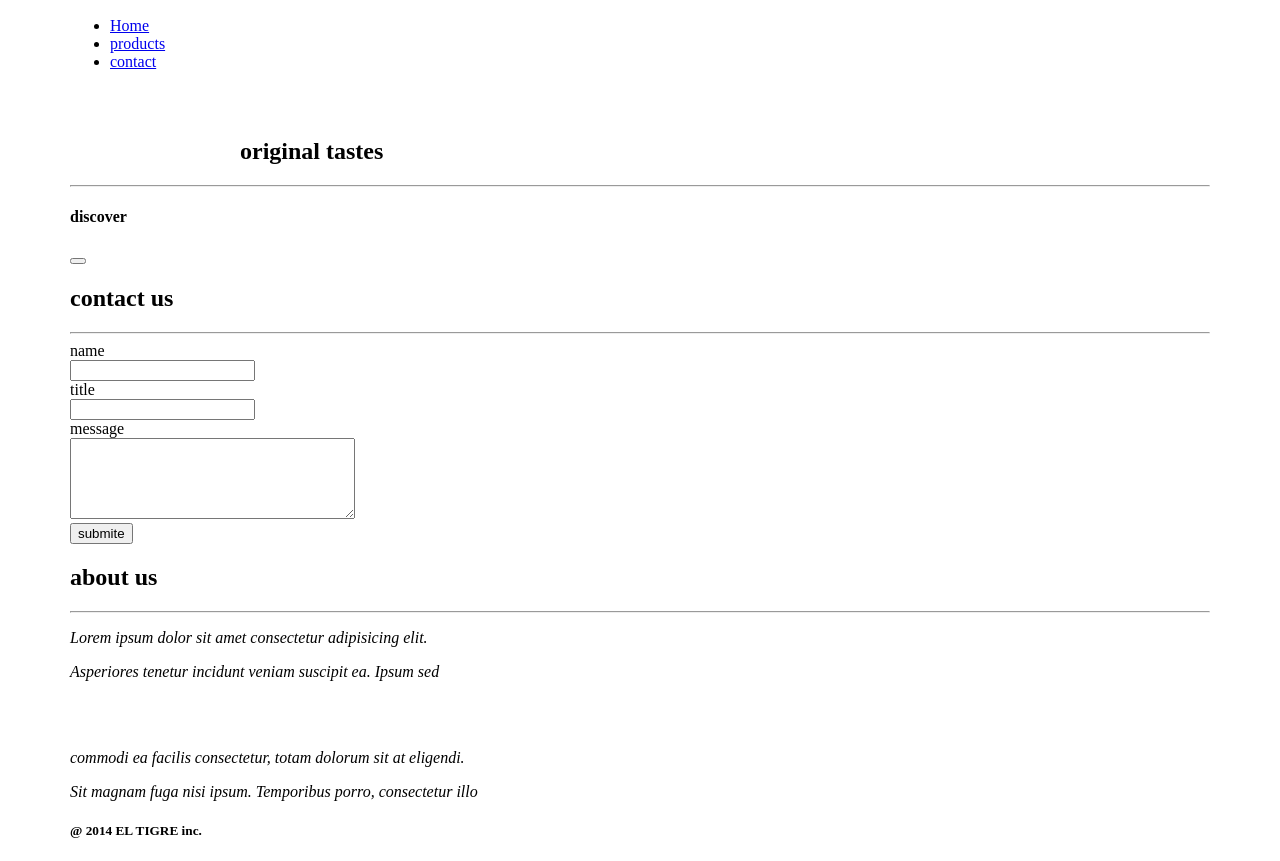
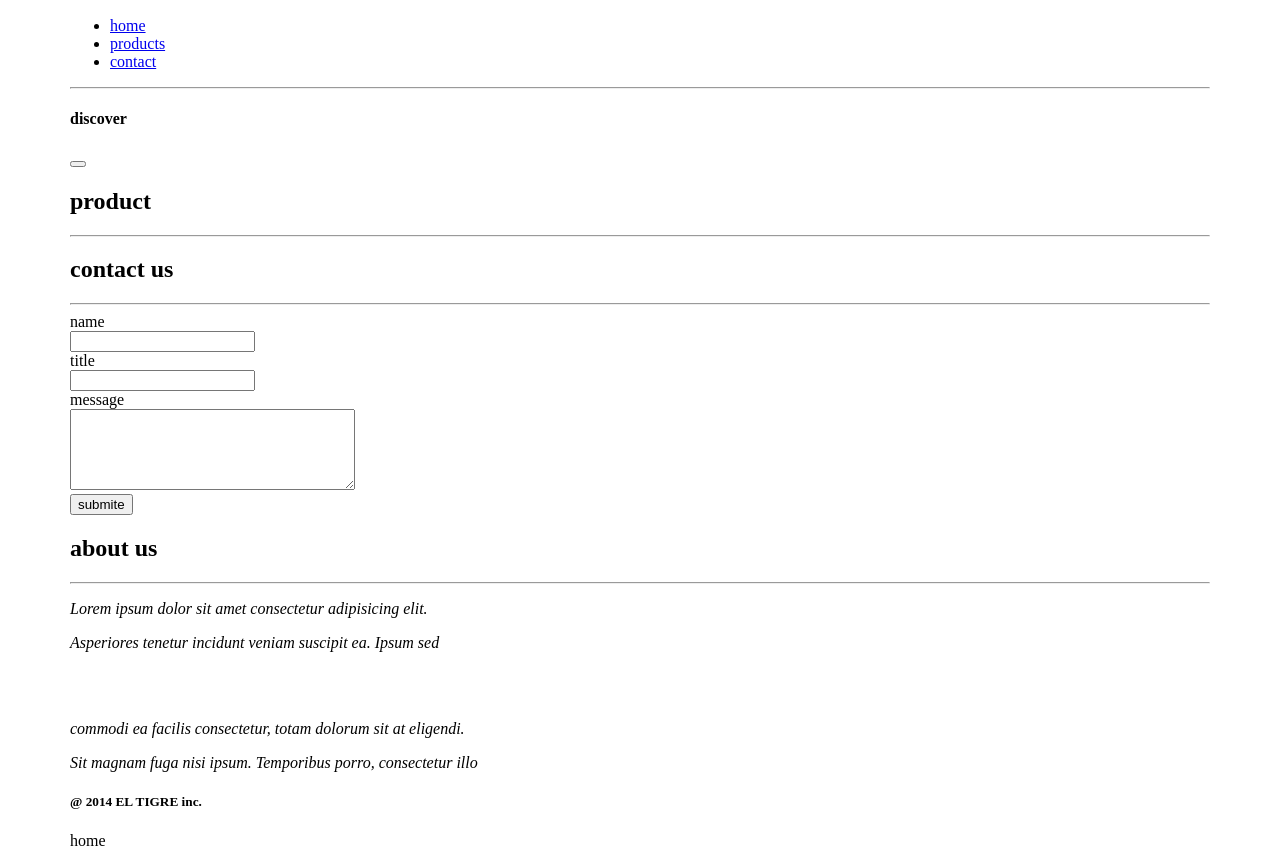
Before and after one commit to bart19870807/modul12-individual-project, a website with bundled scripts: page src/index.html in a window 1280 px wide. Shown: the part 83-944 px from the top of the page. Built offline with nearby package versions, Linux system fonts and the light colour scheme.

Commit message:
del error and added hashlocation

```diff
--- a/src/index.html
+++ b/src/index.html
@@ -21,17 +21,17 @@
                     </div>
                     <div class="menu">
                         <ul>
-                            <li><a href="#">Home</a></li>
-                            <li><a href="#">products</a></li>
-                            <li><a href="#">contact</a></li>
+                            <li><a href="#home">home</a></li>
+                            <li><a href="#productss">products</a></li>
+                            <li><a href="#contact">contact</a></li>
                         </ul>
                     </div>
                     <div class="cleared"></div>
                 </div>
-                <div class="introduction">
+                <div class="introduction" id="home">
                     <div class="slogan">
-                        <h2 class = "gold-letters" style="text-indent: -500px;">Home of</h2>
-                        <h2 class = "gold-letters" style="text-indent: 170px;">original tastes</h2>
+                        <!-- <h2 class = "gold-letters" style="text-indent: -500px;">Home of</h2>
+                        <h2 class = "gold-letters" style="text-indent: 170px;">original tastes</h2> -->
                         <hr>
                     </div>
                     <div class="discover">
@@ -41,11 +41,11 @@
                 </div>
             </div>
         </div>
-        <script id="produkty" type="text/x-handlebars-template">
-            <section class="products">
-                <div class="product-offert">
-                    <h2 class="post-title">products</h2>
-                    <hr class="post-line">
+        <section class="products">
+            <div class="product-offert" id="productss">
+                <h2 class="post-title">product</h2>
+                <hr class="post-line">
+                <script id="produkty" type="text/x-handlebars-template">
                     <div class="first-presentation row">
                         <div class="product-first col">
                             <div class="line">1</div>
@@ -66,11 +66,10 @@
                             <div class="award">0</div>
                         </div>
                     </div>
-                </div>
-            </section>
-        </script>
-
-        <section class="contact">
+                </script>
+            </div>
+        </section>
+        <section class="contact" id="contact">
             <h2 class="post-title">contact us</h2>
             <hr class="post-line">
             <form>
@@ -84,7 +83,7 @@
                 <button type="submit" value="submit" class="btnbtn">submite</button>
             </form>
         </section>
-        <section class="aboutUs">
+        <section class="aboutUs" id="home">
             <div class="aboutUsDescription">
                 <h2 class="post-title">about us</h2>
                 <hr class="post-line">
@@ -104,12 +103,11 @@
                 <h5>@ 2014 EL TIGRE inc.</h5>
             </div>
         </footer>
+        <div id="app"></div>
     </div>
-
-
-
     <script type="modul" src="./js/script.js"></script>
     <script src="./vendor/js/handlebars-v4.7.7.js"></script>
+    <script src="./js/settings.js"></script>
 </body>
 
 </html>
--- a/src/js/settings.js
+++ b/src/js/settings.js
@@ -6,3 +6,44 @@ const settings = {
     // orders: 'orders'
   },
 };
+// console.log(location.hash);
+
+// This will listen for the fragment identifier change
+
+// function loadContent(){
+//   let contentDiv =document.getElementById('app');
+//   contentDiv.innerHTML = location.hash;
+// }
+// if(!location.hash){
+//   location.hash = '#home';
+// }
+// loadContent();
+// window.addEventListener('hashchange',loadContent );
+function getContent(fragmentId){
+
+  // lets do some custom content for each page of your website
+  let pages = {
+    home: 'home',
+    about: 'This page will describe what my site is about',
+    contact: 'Contact me on this page if you have any questions'
+  };
+
+  // look up what fragment you are searching for in the object
+  return pages[fragmentId];
+}
+
+function loadContent(){
+
+  var contentDiv = document.getElementById("app"),
+    fragmentId = location.hash.substr(1);
+
+  contentDiv.innerHTML = getContent(fragmentId);
+}
+
+if(!location.hash) {
+  location.hash = '#home';
+}
+
+loadContent();
+
+window.addEventListener('hashchange', loadContent)
```
Also changed, not shown: src/js/script.js (line endings or trailing spaces).
